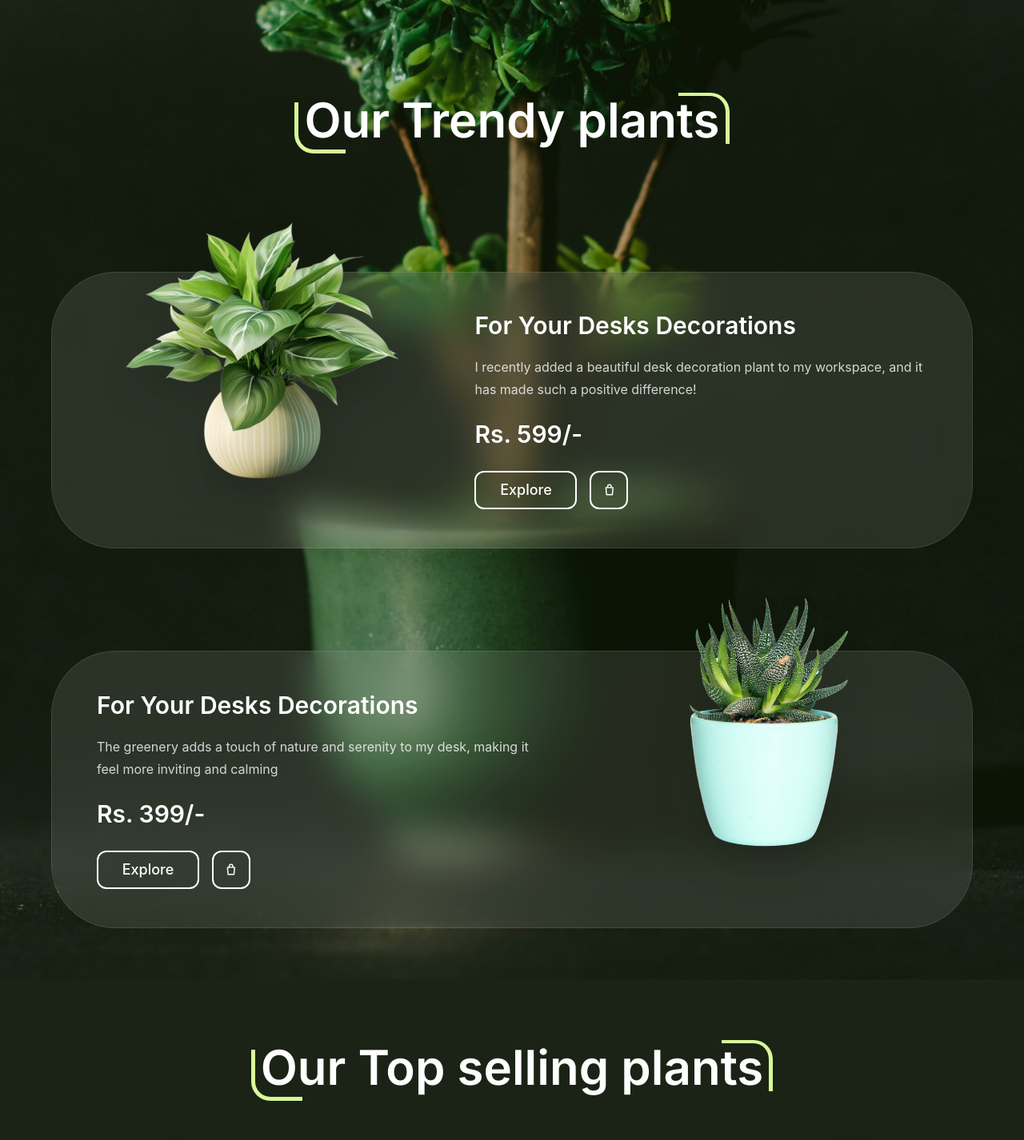
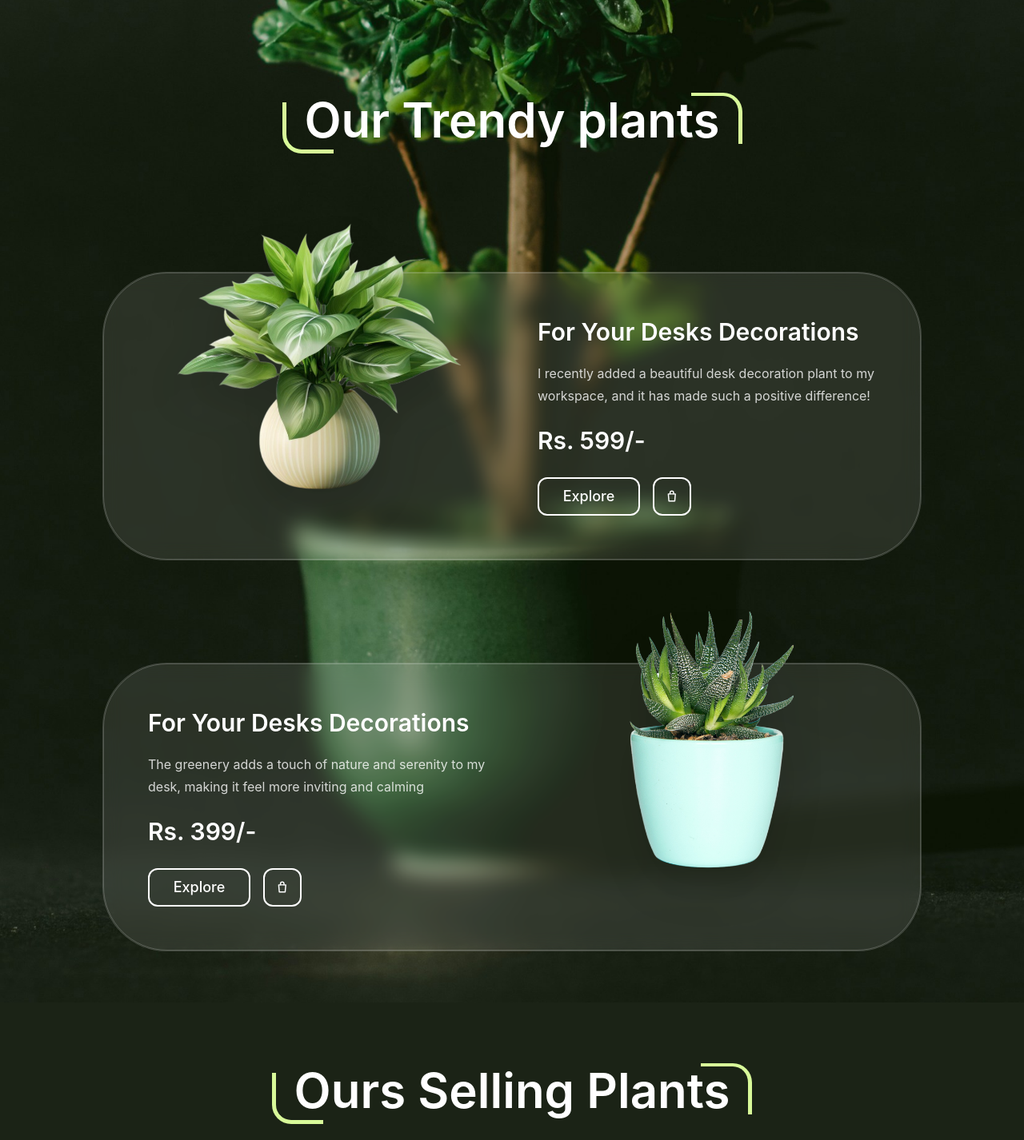
Before and after one commit to Aditya82003/floraVision, a React (Vite) app in the folder frontend/: page / in a window 1280 px wide. Shown: the part 1080-2506 px from the top of the page at 80% size. Built offline with nearby package versions, Linux system fonts and the light colour scheme.

Commit message:
Fiz basic Design and make my heading section as resuable component

```diff
--- a/frontend/package.json
+++ b/frontend/package.json
@@ -11,6 +11,7 @@
   },
   "dependencies": {
     "@tailwindcss/vite": "^4.3.1",
+    "clsx": "^2.1.1",
     "lucide-react": "^1.22.0",
     "react": "^19.2.7",
     "react-dom": "^19.2.7",
--- a/frontend/src/components/HeroBanner.tsx
+++ b/frontend/src/components/HeroBanner.tsx
@@ -41,10 +41,10 @@ const HeroBanner = () => {
             </div>
 
 
-            <div className="w-full max-w-md rounded-3xl border border-white/20 bg-white/10 p-6 py-12 backdrop-blur-xl mt-[10rem]">
+            <div className="relative z-10 w-full  max-w-[26rem] rounded-4xl border border-white/10 bg-white/10 px-[2rem] py-12 backdrop-blur-[4px] mt-[10rem] before:content-[''] before:absolute before:inset-0 before:rounded-4xl before:border before:border-white/20 ">
               <div className="flex items-center gap-4">
                 <div className="h-12 w-12 rounded-full bg-amber-100" >
-                    <img src={RonnieAvvatar} alt="Avatar" className="w-full h-full object-cover rounded-full" />
+                  <img src={RonnieAvvatar} alt="Avatar" className="w-full h-full object-cover rounded-full" />
                 </div>
 
                 <div>
@@ -53,19 +53,19 @@ const HeroBanner = () => {
                   </h2>
 
                   <div className="mt-1 flex">
-                   <Stars value={4.5} className='text-amber-300' />
+                    <Stars value={4.5} className='text-amber-300' />
                   </div>
                 </div>
               </div>
 
-              <p className="mt-5 text-sm sm:text-base font-light leading-7 text-gray-200">
+              <p className="mt-5 text-lg sm:text-lg font-light leading-7 text-gray-200">
                 I can't express how thrilled I am with my new natural plants!
                 They bring such a fresh and vibrant energy to my home.
               </p>
             </div>
           </div>
 
-          {/* Right Plant */}
+
           <div className="relative w-full max-w-sm sm:max-w-md lg:max-w-lg">
 
             <img
--- a/frontend/src/components/TreadyPlant.tsx
+++ b/frontend/src/components/TreadyPlant.tsx
@@ -2,6 +2,7 @@ import trendyPlant from '../assets/b48312dbddc890f7f35ef3964ae1e7900b89782c.png'
 import deskPlant from '../assets/95e728282f4fb901ee2edc80783c2fbd7df490c2.png'
 import Button from './ui/Button'
 import Icon from './ui/Icon'
+import SectionHeading from './ui/SectionHeading'
 type TrendyItem = {
   image: string
   title: string
@@ -37,7 +38,7 @@ function TrendyCard({
   imageSide,
 }: TrendyItem) {
   const Image = (
-    <div className="flex justify-center">
+    <div className="flex-1 flex justify-center">
       <img
         src={image}
         alt={title}
@@ -45,8 +46,8 @@ function TrendyCard({
           w-52
           sm:w-64
           md:w-72
-          lg:w-80
-          xl:w-[26rem]
+          lg:w-96
+          xl:w-[30rem]
           object-contain
           drop-shadow-2xl
           -mt-20
@@ -58,7 +59,7 @@ function TrendyCard({
   );
 
   const Content = (
-    <div className="flex flex-col justify-center text-center lg:text-left">
+    <div className="flex-1 flex flex-col justify-center text-center lg:text-left">
       <h3 className="text-2xl md:text-3xl font-semibold">
         {title}
       </h3>
@@ -86,10 +87,13 @@ function TrendyCard({
   return (
     <div
       className="
+      text-white
+        relative
+        z-10
         rounded-3xl
         lg:rounded-[5rem]
         bg-white/10
-        backdrop-blur-xl
+        backdrop-blur-[12px]
         border
         border-white/10
         px-6
@@ -97,6 +101,13 @@ function TrendyCard({
         sm:px-8
         lg:px-14
         lg:py-10
+        before:content-['']
+        before:absolute
+        before:inset-0
+        before:rounded-3xl
+        before:lg:rounded-[5rem]
+        before:border
+        before:border-white/20
       "
     >
       <div
@@ -114,41 +125,10 @@ function TrendyCard({
 
 const TreadyPlant = () => {
   return (
-        <div className='conainer mx-auto relative z-10 min-h-xl w-full  text-white px-12 md:mt-24 pb-[4rem]'>
-            <div className='w-full flex justify-center'>
-                <h1
-                    className="relative inline-block text-3xl md:text-6xl font-semibold font-['Inter']
-                before:content-['']
-                before:absolute
-                before:-bottom-3
-                    before:-left-3
-                    before:w-10
-                    md:before:w-16
-                    before:h-10
-                    md:before:h-16
-                    before:border-b-5
-                    before:border-l-5
-                    before:rounded-bl-3xl
-                    before:border-lime-200
+    <div className='conainer mx-auto relative z-10 min-h-xl w-full  px-12 md:mt-24 pb-[4rem]'>
+      <SectionHeading>Our Trendy plants</SectionHeading>
 
-                    after:content-['']
-                    after:absolute
-                    after:-right-3
-                    after:-top-1
-                    after:w-10
-                    md:after:w-16
-                    after:h-10
-                    md:after:h-16
-                    after:border-t-4
-                    after:border-r-5
-                    after:rounded-tr-3xl
-                  after:border-lime-200"
-                >
-                    Our Trendy plants
-                </h1>
-            </div>
-
-            <div className="mt-[14rem] md:mt-[10rem] flex flex-col gap-[8rem]">
+      <div className="mt-[14rem] md:mt-[10rem] flex flex-col gap-[8rem] md:px-[4rem]">
         {items.map((item, i) => (
           <TrendyCard key={i} {...item} />
         ))}
--- a/frontend/src/components/ui/Icon.tsx
+++ b/frontend/src/components/ui/Icon.tsx
@@ -11,14 +11,12 @@ export type IconName =
 
 type IconProps = {
   name: IconName
-  /** Any CSS size; defaults to 1em so the icon tracks the surrounding font-size. */
   size?: number | string
   strokeWidth?: number
   className?: string
   style?: CSSProperties
 }
 
-/** Single inline-SVG icon set, recolorable via `currentColor`. */
 export function Icon({
   name,
   size = '1em',
--- /dev/null
+++ b/frontend/src/components/ui/SectionHeading.tsx
@@ -0,0 +1,59 @@
+import clsx from "clsx";
+import type { ReactNode } from "react";
+
+type SectionHeadingProps = {
+  children: ReactNode;
+  className?: string;
+  headingClassName?: string;
+  as?: "h1" | "h2" | "h3" | "h4";
+};
+
+const SectionHeading = ({
+  children,
+  className,
+  headingClassName,
+  as: Tag = "h1",
+}: SectionHeadingProps) => {
+  return (
+    <div className={clsx("flex w-full justify-center", className)}>
+      <Tag
+        className={clsx(
+          `relative inline-block px-4 text-3xl font-semibold text-white md:text-6xl
+
+          before:absolute
+          before:-bottom-3
+          before:-left-3
+          before:h-10
+          before:w-10
+          before:rounded-bl-3xl
+          before:border-b-[5px]
+          before:border-l-[5px]
+          before:border-lime-200
+          before:content-['']
+
+          md:before:h-16
+          md:before:w-16
+
+          after:absolute
+          after:-top-1
+          after:-right-3
+          after:h-10
+          after:w-10
+          after:rounded-tr-3xl
+          after:border-t-4
+          after:border-r-[5px]
+          after:border-lime-200
+          after:content-['']
+
+          md:after:h-16
+          md:after:w-16`,
+          headingClassName
+        )}
+      >
+        {children}
+      </Tag>
+    </div>
+  );
+};
+
+export default SectionHeading;
--- a/frontend/src/pages/O2.tsx
+++ b/frontend/src/pages/O2.tsx
@@ -2,41 +2,11 @@ import besto2 from '../assets/c8eb5b1abede1308e0eaf899d1f7faae62a0c2f6.png'
 import Button from '../components/ui/Button'
 import { IoIosArrowBack } from "react-icons/io";
 import { IoIosArrowForward } from "react-icons/io";
+import SectionHeading from '../components/ui/SectionHeading';
 const O2 = () => {
     return (
         <section className='container mx-auto flex flex-col items-center my-[8rem] px-4'>
-            <div className='w-full flex justify-center text-white mb-[5rem] '>
-                <h1
-                    className="relative inline-block text-3xl md:text-6xl font-semibold font-['Inter']
-                before:content-['']
-                before:absolute
-                before:-bottom-3
-                    before:-left-3
-                    before:w-10
-                    md:before:w-16
-                    before:h-10
-                    md:before:h-16
-                    before:border-b-5
-                    before:border-l-5
-                    before:rounded-bl-3xl
-                    before:border-lime-200
-
-                    after:content-['']
-                    after:absolute
-                    after:-right-3
-                    after:-top-1
-                    after:w-10
-                    md:after:w-16
-                    after:h-10
-                    md:after:h-16
-                    after:border-t-4
-                    after:border-r-5
-                    after:rounded-tr-3xl
-                  after:border-lime-200"
-                >
-                    Our Best o2
-                </h1>
-            </div>
+            <SectionHeading>Our Best o2</SectionHeading>
             <div className="w-full min-h-[500px] bg-[rgb(38,46,34)] mt-[5rem] md:mt[10rem] rounded-[6rem] border border-white/50">
                 <div className="w-full h-full flex gap-2 py-8">
                     <div className='hidden relative w-1/2 h-full  md:flex items-center justify-center ' >
--- a/frontend/src/pages/TopSelling.tsx
+++ b/frontend/src/pages/TopSelling.tsx
@@ -1,42 +1,12 @@
 import PlantCard from "../components/PlantCard"
+import SectionHeading from "../components/ui/SectionHeading"
 import { topSellingPlants } from "../data/plants"
 
 
 const TopSelling = () => {
     return (
         <section className="container mx-auto wrap my-[5rem] ">
-            <div className='w-full flex justify-center text-white'>
-                <h1
-                    className="relative inline-block text-3xl md:text-6xl font-semibold font-['Inter']
-                before:content-['']
-                before:absolute
-                before:-bottom-3
-                    before:-left-3
-                    before:w-10
-                    md:before:w-16
-                    before:h-10
-                    md:before:h-16
-                    before:border-b-5
-                    before:border-l-5
-                    before:rounded-bl-3xl
-                    before:border-lime-200
-
-                    after:content-['']
-                    after:absolute
-                    after:-right-3
-                    after:-top-1
-                    after:w-10
-                    md:after:w-16
-                    after:h-10
-                    md:after:h-16
-                    after:border-t-4
-                    after:border-r-5
-                    after:rounded-tr-3xl
-                  after:border-lime-200"
-                >
-                    Our Top selling plants
-                </h1>
-            </div>
+            <SectionHeading>Ours Selling Plants</SectionHeading>
 
             <div className="mt-[8rem] w-full flex flex-col justify-center  lg:flex-row lg:flex-wrap gap-18 md:gap-4">
                 {topSellingPlants.map((plant) => (
```
Also changed, not shown: frontend/src/components/ui/Button.tsx (+3 -4 lines), frontend/src/pages/CustomerReview.tsx (+2 -32 lines), 1 other file (tests, documents, lock files or other folders). Lines whose indentation alone changed are shown as unchanged.
